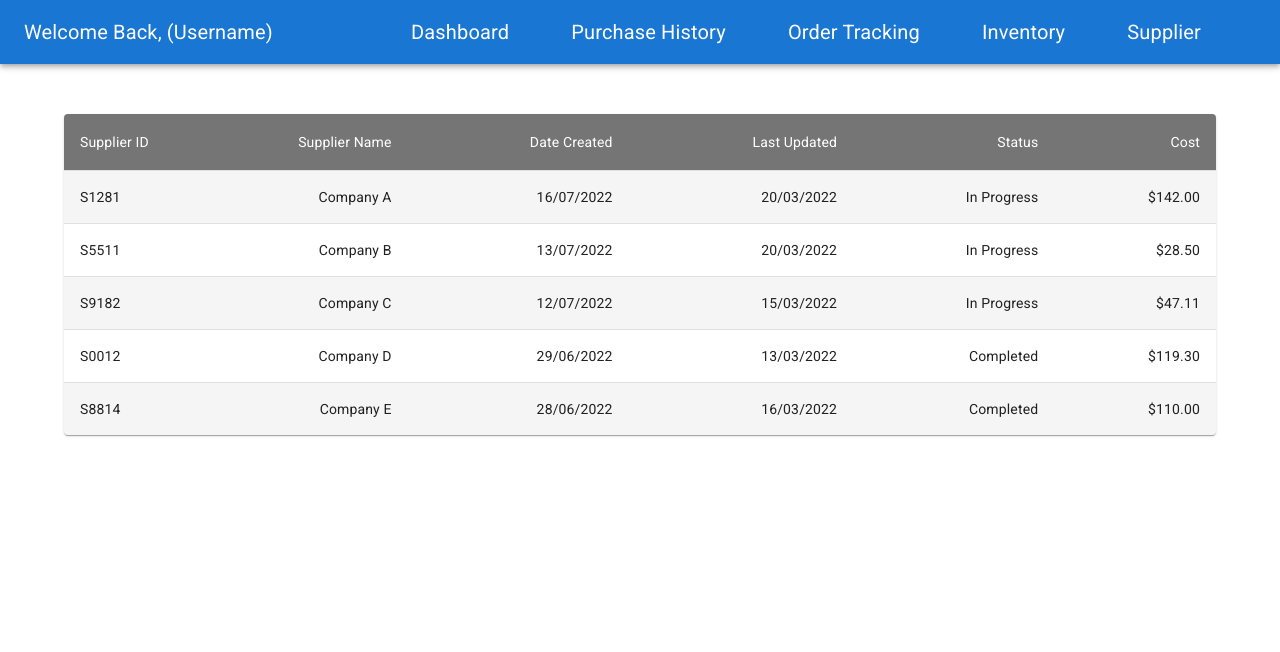
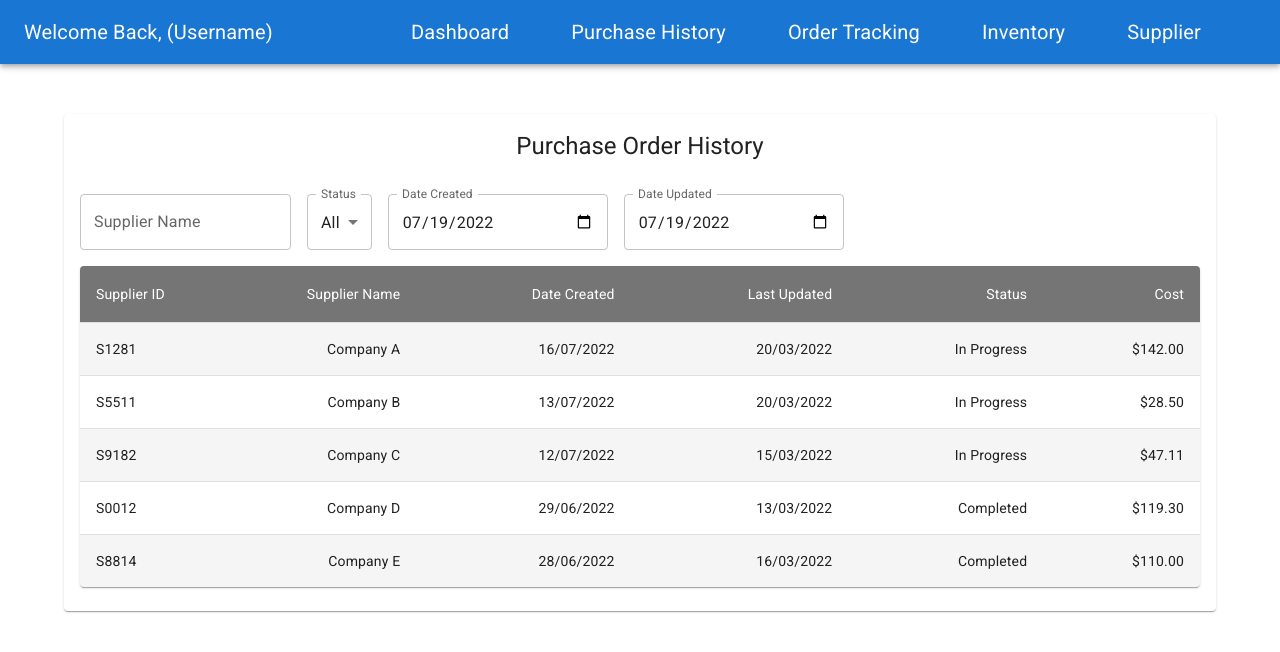
Before and after one commit to salai3/FIT3162FrontEnd, a React (Create React App) app: page / in a window 1280 px wide. Shown: the top 652 px of the page. Built offline with nearby package versions, Linux system fonts and the light colour scheme.

Commit message:
Purchase History Query Functionality

```diff
--- /dev/null
+++ b/src/Components/FilterQueryComponent.js
@@ -0,0 +1,55 @@
+import { Grid, MenuItem, TextField } from "@mui/material";
+
+const FilterQueryComponent = (props) => {
+
+  return (
+    <Grid container paddingBottom={2} spacing={2}>
+      <Grid item>
+        <TextField id="supplierName" label="Supplier Name" value={props.queryState.supplier} type="search" onChange={(e) => {props.dispatchQuery({type: 'name', value: e.target.value})}} />
+      </Grid>
+      <Grid item>
+        <TextField
+          id="status"
+          select
+          label="Status"
+          value={props.queryState.status}
+          onChange={(e) => {props.dispatchQuery({type: 'status', value: e.target.value})}}
+        >
+          {["All", "In Progress", "Completed"].map((option) => (
+            <MenuItem key={option} value={option}>
+              {option}
+            </MenuItem>
+          ))}
+        </TextField>
+      </Grid>
+      <Grid item>
+        <TextField
+          id="dateCreated"
+          label="Date Created"
+          type="date"
+          onChange={(e) => {props.dispatchQuery({type: 'dateCreated', value: e.target.value})}}
+          defaultValue={props.queryState.dateCreated}
+          sx={{ width: 220 }}
+          InputLabelProps={{
+            shrink: true,
+          }}
+        />
+      </Grid>
+      <Grid item>
+        <TextField
+          id="dateUpdated"
+          label="Date Updated"
+          type="date"
+          onChange={(e) => {props.dispatchQuery({type: 'dateUpdated', value: e.target.value})}}
+          defaultValue={props.queryState.dateUpdated}
+          sx={{ width: 220 }}
+          InputLabelProps={{
+            shrink: true,
+          }}
+        />
+      </Grid>
+    </Grid>
+  );
+};
+
+export default FilterQueryComponent;
--- a/src/Components/PurchaseHistoryTable.js
+++ b/src/Components/PurchaseHistoryTable.js
@@ -30,19 +30,7 @@ import {
     },
   }));
 
-  function createData(id, name, date_created, date_updated, status, cost) {
-    return { id, name, date_created, date_updated, status, cost: `$${cost.toFixed(2)}`};
-  }
-
-  const rows = [
-    createData("S1281", "Company A", "16/07/2022", "20/03/2022", "In Progress", 142.00),
-    createData("S5511", "Company B", "13/07/2022", "20/03/2022", "In Progress", 28.50),
-    createData("S9182", "Company C", "12/07/2022", "15/03/2022", "In Progress", 47.11),
-    createData("S0012", "Company D", "29/06/2022", "13/03/2022", "Completed", 119.30),
-    createData("S8814", "Company E", "28/06/2022", "16/03/2022", "Completed", 110.00),
-  ];
-
-  const PurchaseHistoryTable = () => {
+  const PurchaseHistoryTable = (props) => {
     return (
       <TableContainer component={Paper}>
         <Table sx={{ minWidth: 700 }} aria-label="customized table">
@@ -57,7 +45,7 @@ import {
             </TableRow>
           </TableHead>
           <TableBody>
-            {rows.map((row) => (
+            {props.rows.map((row) => (
               <StyledTableRow key={row.id}>
                 <StyledTableCell component="th" scope="row">
                   {row.id}
--- a/src/PurchaseHistoryPage.js
+++ b/src/PurchaseHistoryPage.js
@@ -1,11 +1,124 @@
+import { Card, CardHeader, CardContent, Typography } from "@mui/material";
 import { Container } from "@mui/system";
+import FilterQueryComponent from "./Components/FilterQueryComponent";
 import PurchaseHistoryTable from "./Components/PurchaseHistoryTable";
+import { useReducer, useEffect, useState } from "react";
 
+const CardTitle = <Typography variant="h5">Purchase Order History</Typography>;
+
+/*Table Data */
+function createData(id, name, date_created, date_updated, status, cost) {
+  return {
+    id,
+    name,
+    date_created,
+    date_updated,
+    status,
+    cost: `$${cost.toFixed(2)}`,
+  };
+}
+
+const rows = [
+  createData(
+    "S1281",
+    "Company A",
+    "16/07/2022",
+    "20/03/2022",
+    "In Progress",
+    142.0
+  ),
+  createData(
+    "S5511",
+    "Company B",
+    "13/07/2022",
+    "20/03/2022",
+    "In Progress",
+    28.5
+  ),
+  createData(
+    "S9182",
+    "Company C",
+    "12/07/2022",
+    "15/03/2022",
+    "In Progress",
+    47.11
+  ),
+  createData(
+    "S0012",
+    "Company D",
+    "29/06/2022",
+    "13/03/2022",
+    "Completed",
+    119.3
+  ),
+  createData(
+    "S8814",
+    "Company E",
+    "28/06/2022",
+    "16/03/2022",
+    "Completed",
+    110.0
+  ),
+];
 
 const PurchaseHistoryPage = () => {
+  const [filteredRows, setFilteredRows] = useState(rows);
+
+  /**Query Filter Component Data */
+  const currentDate = new Date().toJSON().slice(0, 10);
+  const initialQueryState = {
+    name: "",
+    status: "All",
+    dateCreated: currentDate,
+    dateUpdated: currentDate,
+  };
+  const queryReducer = (state, action) => {
+    if (action.type === "name") {
+      return { ...state, name: action.value };
+    }
+
+    if (action.type === "status") {
+      return { ...state, status: action.value };
+    }
+
+    if (action.type === "dateCreated") {
+      return { ...state, dateCreated: action.value };
+    }
+
+    if (action.type === "dateUpdated") {
+      return { ...state, dateUpdated: action.value };
+    }
+
+    return state;
+  };
+  const [queryState, dispatchQuery] = useReducer(
+    queryReducer,
+    initialQueryState
+  );
+
+  useEffect(() => {
+    const updatedRows = rows.filter((row) => {
+      return (
+        (row.name.includes(queryState.name) ||
+          queryState.name.trim().length === 0) &&
+        (row.status === queryState.status || queryState.status === "All")
+      );
+    });
+    setFilteredRows(updatedRows);
+  }, [queryState]);
+
   return (
-    <Container fluid sx={{padding: "50px"}}>
-        <PurchaseHistoryTable/>
+    <Container fluid sx={{ padding: "50px" }}>
+      <Card>
+        <CardHeader title={CardTitle} />
+        <CardContent>
+          <FilterQueryComponent
+            queryState={queryState}
+            dispatchQuery={dispatchQuery}
+          />
+          <PurchaseHistoryTable rows={filteredRows} />
+        </CardContent>
+      </Card>
     </Container>
   );
 };
```
